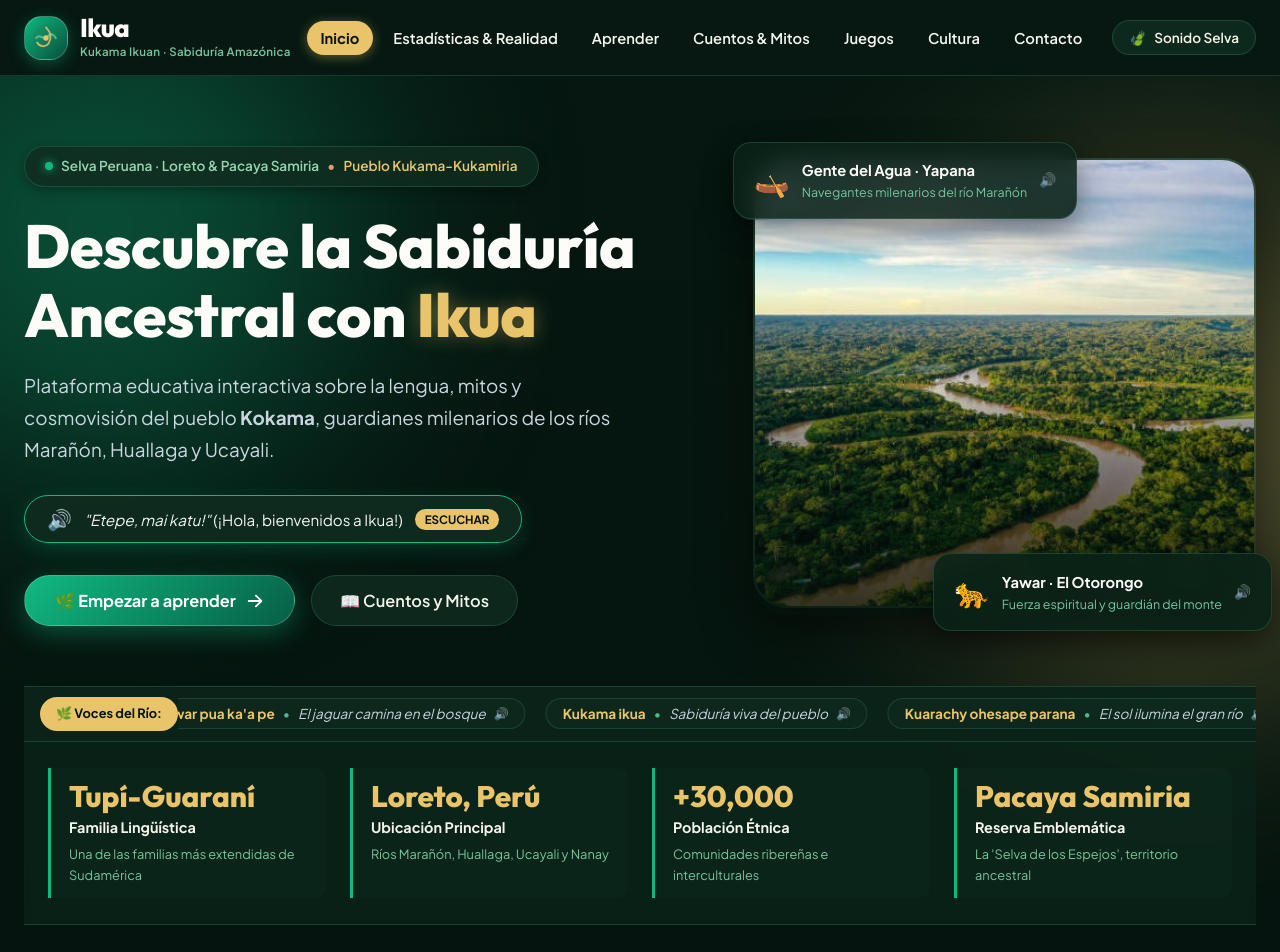
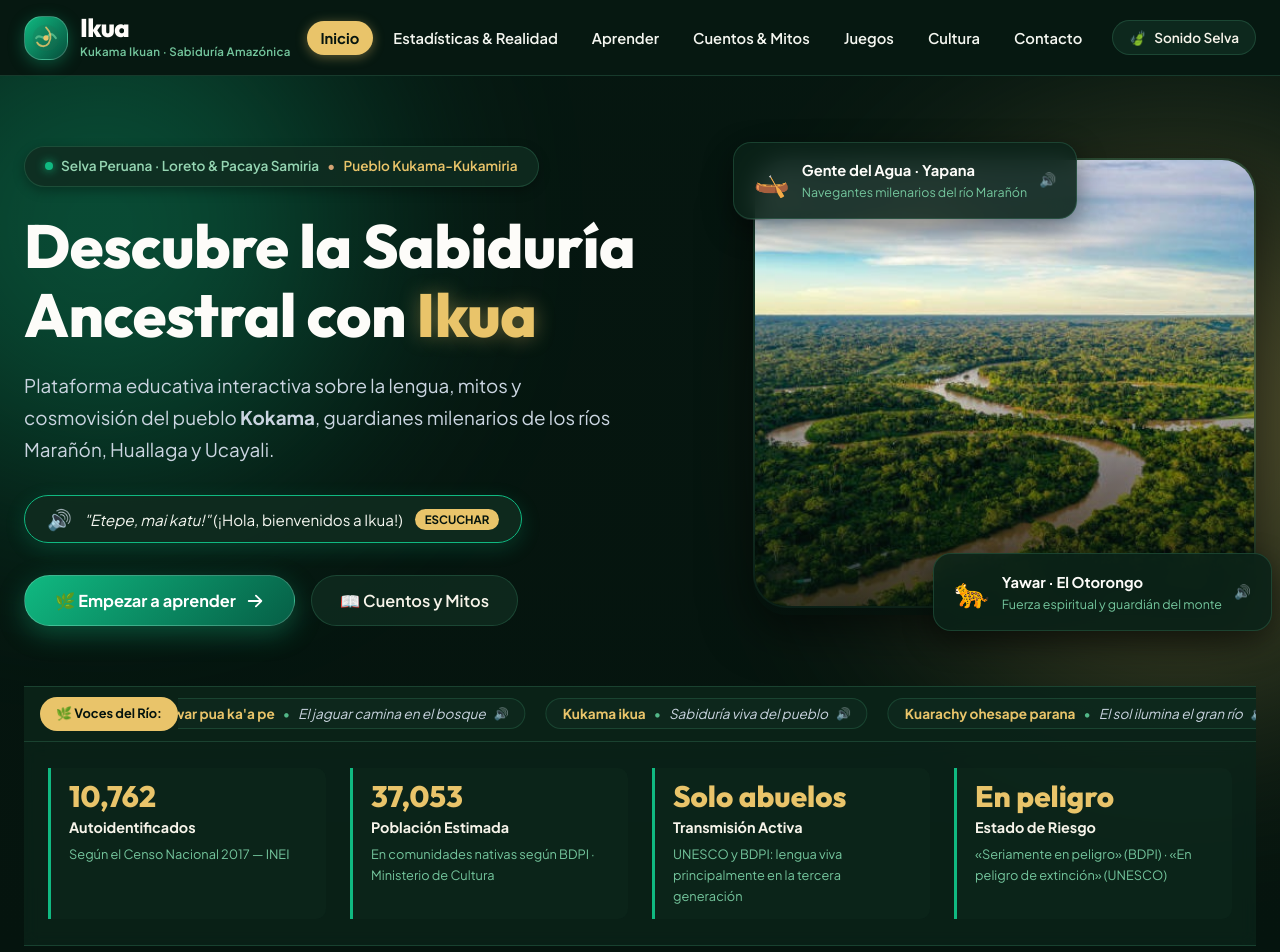
Before and after one commit to TelloOC/Ikua, a React (Vite) app: page / in a window 1280 px wide. Shown: the top 952 px of the page. Built offline with nearby package versions, Linux system fonts and the light colour scheme; a web font is replaced by a local one.

Commit message:
data: actualizar cifras reales BDPI/UNESCO sobre lengua Kokama-Kukamiria

```diff
--- a/src/data/kokamaData.js
+++ b/src/data/kokamaData.js
@@ -2,10 +2,10 @@
 // Loreto, Amazonía Peruana
 
 export const languageStats = [
-  { label: "Familia Lingüística", value: "Tupí-Guaraní", detail: "Una de las familias más extendidas de Sudamérica" },
-  { label: "Ubicación Principal", value: "Loreto, Perú", detail: "Ríos Marañón, Huallaga, Ucayali y Nanay" },
-  { label: "Población Étnica", value: "+30,000", detail: "Comunidades ribereñas e interculturales" },
-  { label: "Reserva Emblemática", value: "Pacaya Samiria", detail: "La 'Selva de los Espejos', territorio ancestral" }
+  { label: "Autoidentificados", value: "10,762", detail: "Según el Censo Nacional 2017 — INEI" },
+  { label: "Población Estimada", value: "37,053", detail: "En comunidades nativas según BDPI · Ministerio de Cultura" },
+  { label: "Transmisión Activa", value: "Solo abuelos", detail: "UNESCO y BDPI: lengua viva principalmente en la tercera generación" },
+  { label: "Estado de Riesgo", value: "En peligro", detail: "«Seriamente en peligro» (BDPI) · «En peligro de extinción» (UNESCO)" }
 ];
 
 export const categoriesData = [
```
